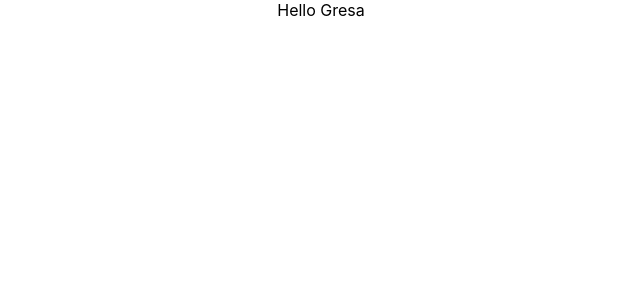
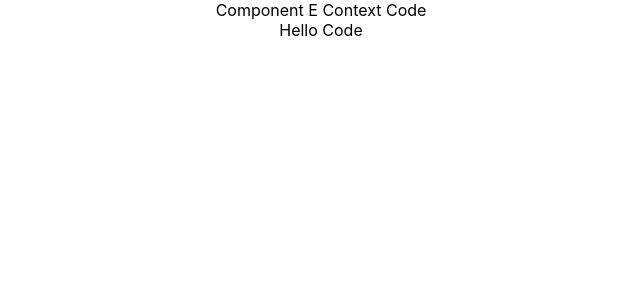
Before and after one commit to gresahodolli/react-js-basics, a React (Create React App) app in the folder react-js-basics-2/: page / in a window 1280 px wide. Shown: the top 300 px of the page, without its empty margins (319-959 px from the left). Built offline with nearby package versions, Linux system fonts and the light colour scheme.

Commit message:
context done

```diff
--- a/react-js-basics-2/src/App.js
+++ b/react-js-basics-2/src/App.js
@@ -1,15 +1,15 @@
 import React, { Component } from 'react';
 import './App.css'
 import ComponentC from './components/ComponentC'
-import { UserProvider } from './components/UserContext';
+//import { UserProvider } from './components/UserContext';
 
 class App extends Component {
   render() {
     return (
       <div className='App'>
-        <UserProvider value="Gresa">
+        {/* <UserProvider value="Arbresha"> */}
         <ComponentC />
-        </UserProvider>
+        {/* </UserProvider> */}
        </div>
     );
   }
--- a/react-js-basics-2/src/components/ComponentE.js
+++ b/react-js-basics-2/src/components/ComponentE.js
@@ -1,12 +1,18 @@
 import React, { Component } from 'react'
 import ComponentF from './ComponentF'
+import UserContext from './UserContext'
 
 export class ComponentE extends Component {
-  render() {
+  static contextType = UserContext
+
+    render() {
     return (
-      <div><ComponentF /></div>
+      <div>
+        Component E Context {this.context}
+        <ComponentF /></div>
     )
   }
 }
 
+
 export default ComponentE
--- a/react-js-basics-2/src/components/UserContext.js
+++ b/react-js-basics-2/src/components/UserContext.js
@@ -1,8 +1,9 @@
 import React from "react";
 
-const UserContext = React.createContext();
+const UserContext = React.createContext('Code');
 
 const UserProvider =UserContext.Provider
 const UserConsumer= UserContext.Consumer
 
 export {UserProvider,UserConsumer}
+export default UserContext
```
